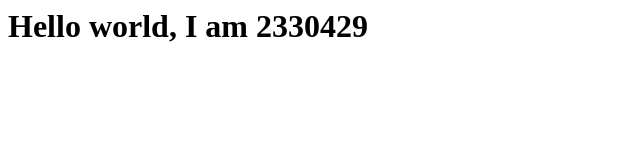
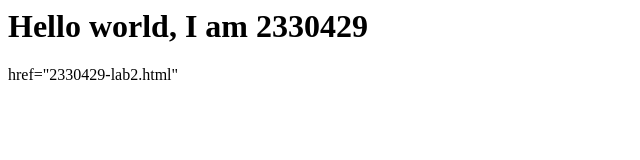
Before and after one commit to LMWits/2330429_Lab01, a plain HTML site: page index.html in a window 1280 px wide. Shown: the whole page, without its empty margins (0-640 px from the left). Drawn offline with Linux system fonts and the light colour scheme.

Commit message:
Update index.html to add to new page

```diff
--- a/index.html
+++ b/index.html
@@ -3,5 +3,6 @@
 <html>
   <body>
     <h1>Hello world, I am 2330429 </h1>
+    <a>href="2330429-lab2.html"</a>
   </body>
 </html>
```
